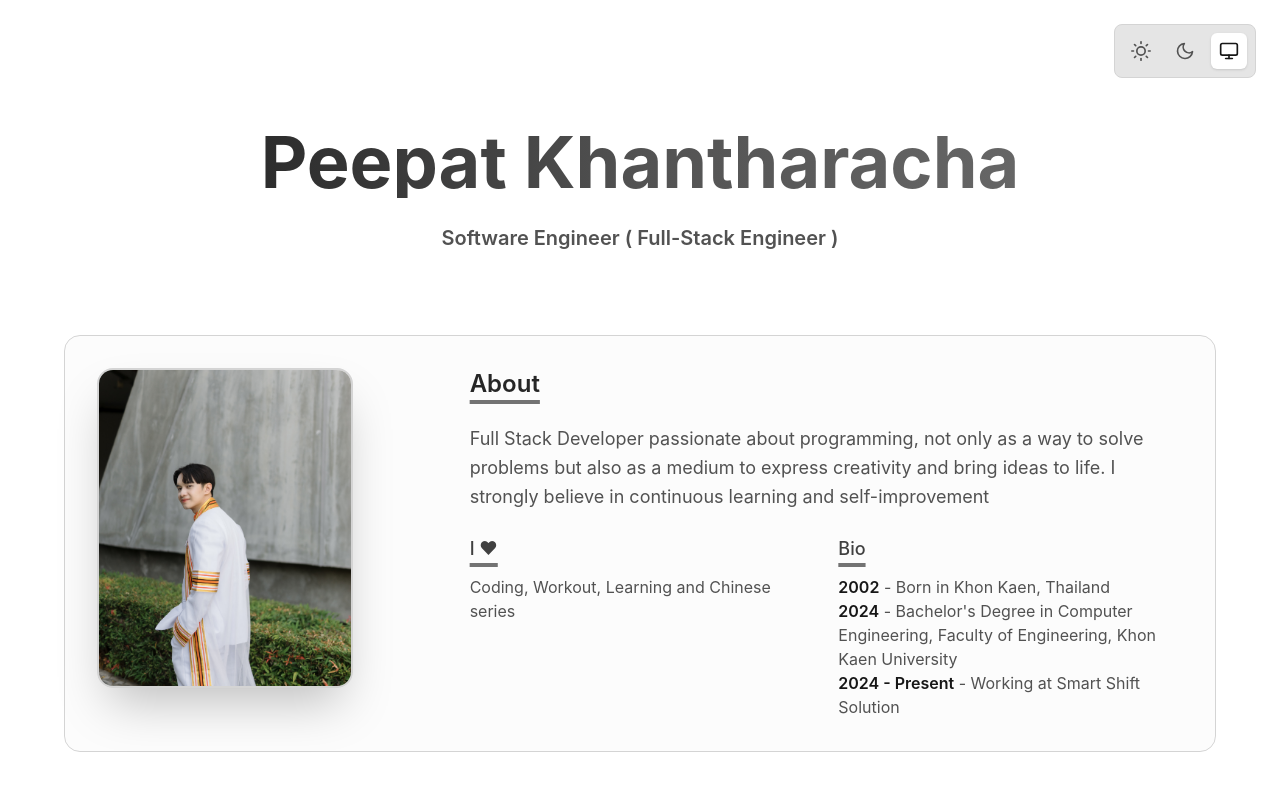
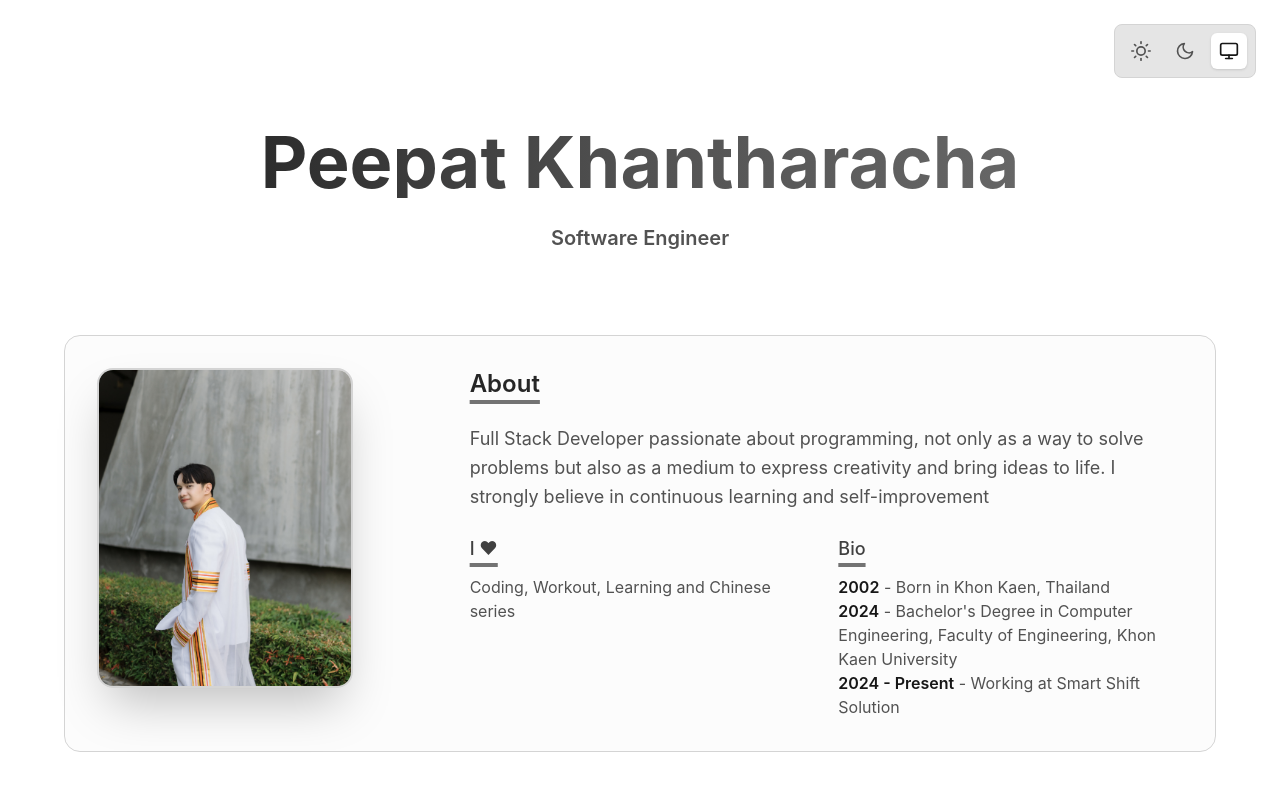
Before and after one commit to peepatkhan/portfolio, a Next.js app: page / in a window 1280 px wide. Shown: the top 800 px of the page. Built offline with nearby package versions, Linux system fonts and the light colour scheme.

Commit message:
fix: edit text

```diff
--- a/src/app/page.tsx
+++ b/src/app/page.tsx
@@ -16,7 +16,7 @@ export default function Home() {
         <div className="container mx-auto px-6 py-12">
           <div className="text-center mb-20 animate-fade-in">
             <h1 className="text-7xl font-bold mb-6 bg-gradient-to-r from-neutral-900 via-neutral-600 to-neutral-500 dark:from-white dark:via-gray-300 dark:to-gray-500 bg-clip-text text-transparent">Peepat Khantharacha</h1>
-            <p className="text-xl font-semibold text-neutral-600 dark:text-gray-400 max-w-2xl mx-auto leading-relaxed">Software Engineer ( Full-Stack Engineer )</p>
+            <p className="text-xl font-semibold text-neutral-600 dark:text-gray-400 max-w-2xl mx-auto leading-relaxed">Software Engineer</p>
           </div>
 
           {/* Bio Section */}
@@ -168,7 +168,13 @@ export default function Home() {
           <a href="https://github.com/peepatkhan" target="_blank" rel="noopener noreferrer" aria-label="GitHub" className="text-neutral-600 dark:text-gray-400 hover:text-neutral-900 dark:hover:text-white transition-colors text-2xl">
             <FaGithub />
           </a>
-          <a href="https://www.linkedin.com/in/peepat-khantharacha-6ba7b4252/" target="_blank" rel="noopener noreferrer" aria-label="LinkedIn" className="text-neutral-600 dark:text-gray-400 hover:text-neutral-900 dark:hover:text-white transition-colors text-2xl">
+          <a
+            href="https://www.linkedin.com/in/peepat-khantharacha-6ba7b4252/"
+            target="_blank"
+            rel="noopener noreferrer"
+            aria-label="LinkedIn"
+            className="text-neutral-600 dark:text-gray-400 hover:text-neutral-900 dark:hover:text-white transition-colors text-2xl"
+          >
             <FaLinkedin />
           </a>
         </div>
```
